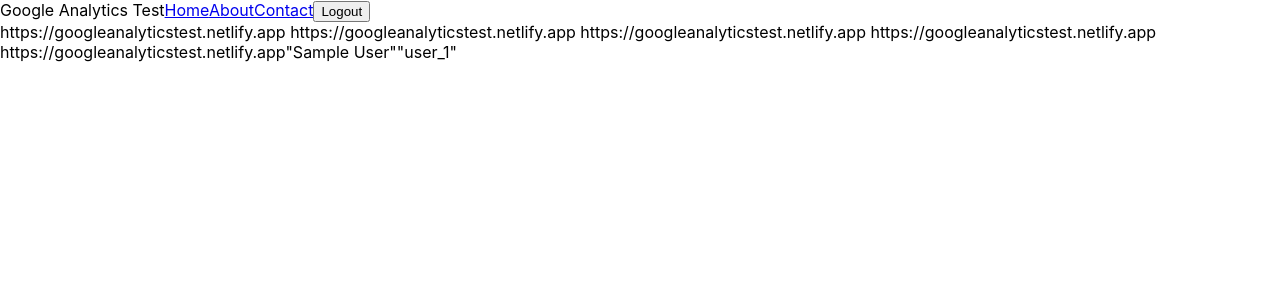
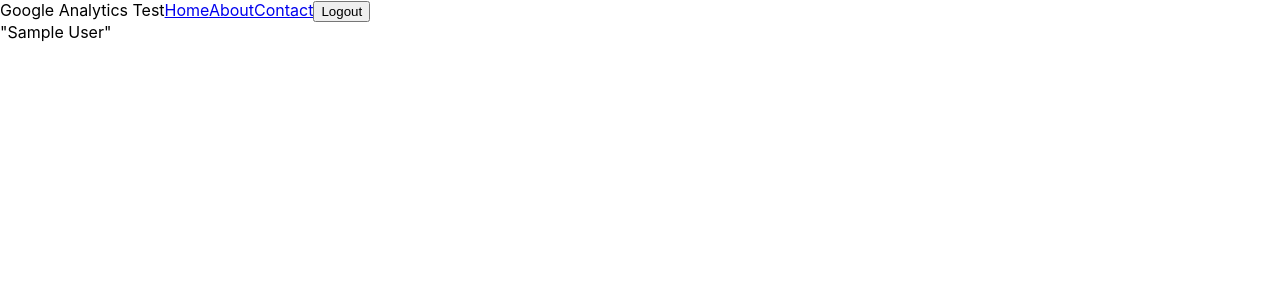
Before and after one commit to nareshban1/googleanalyticsreact, a React (Create React App) app: page / in a window 1280 px wide. Shown: the top 300 px of the page. Built offline with nearby package versions, Linux system fonts and the light colour scheme; no server answers; sample sign-in values are in the browser's storage.

Commit message:
cleaning

```diff
--- a/src/routes/Home.tsx
+++ b/src/routes/Home.tsx
@@ -3,17 +3,7 @@ import { useAuth } from "../context/AuthContext";
 
 const Home = () => {
   const { currentUser } = useAuth();
-  return (
-    <div>
-      https://googleanalyticstest.netlify.app
-      https://googleanalyticstest.netlify.app
-      https://googleanalyticstest.netlify.app
-      https://googleanalyticstest.netlify.app
-      https://googleanalyticstest.netlify.app
-      {JSON.stringify(currentUser?.displayName)}
-      {JSON.stringify(currentUser?.uid)}
-    </div>
-  );
+  return <div>{JSON.stringify(currentUser?.displayName)}</div>;
 };
 
 export default Home;
--- a/src/routes/Login.tsx
+++ b/src/routes/Login.tsx
@@ -44,12 +44,6 @@ const Login = () => {
   };
   return (
     <>
-      {" "}
-      https://googleanalyticstest.netlify.app
-      https://googleanalyticstest.netlify.app
-      https://googleanalyticstest.netlify.app
-      https://googleanalyticstest.netlify.app
-      https://googleanalyticstest.netlify.app{" "}
       <button onClick={signInClick}>Login with Google</button>
     </>
   );
```
